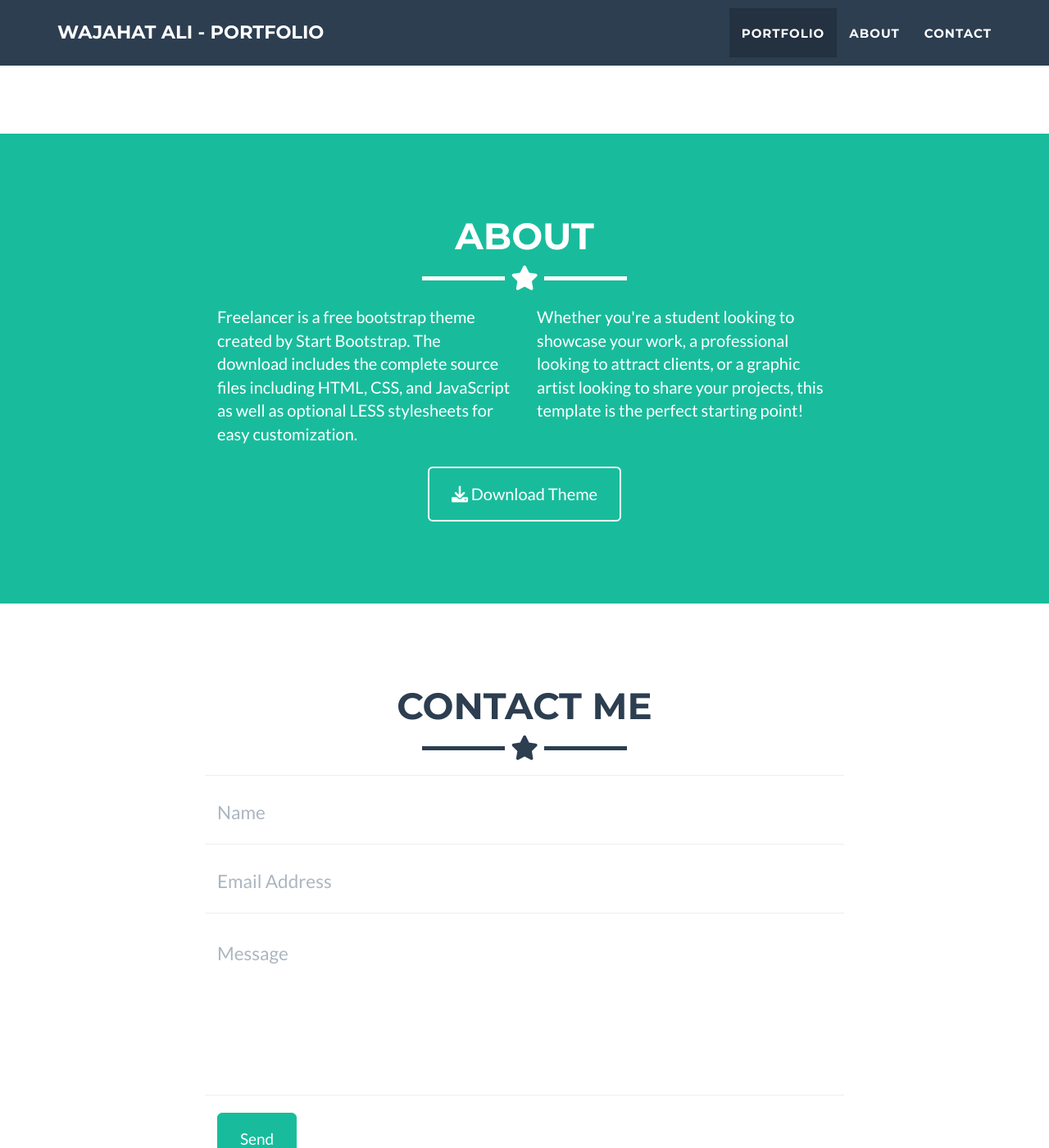
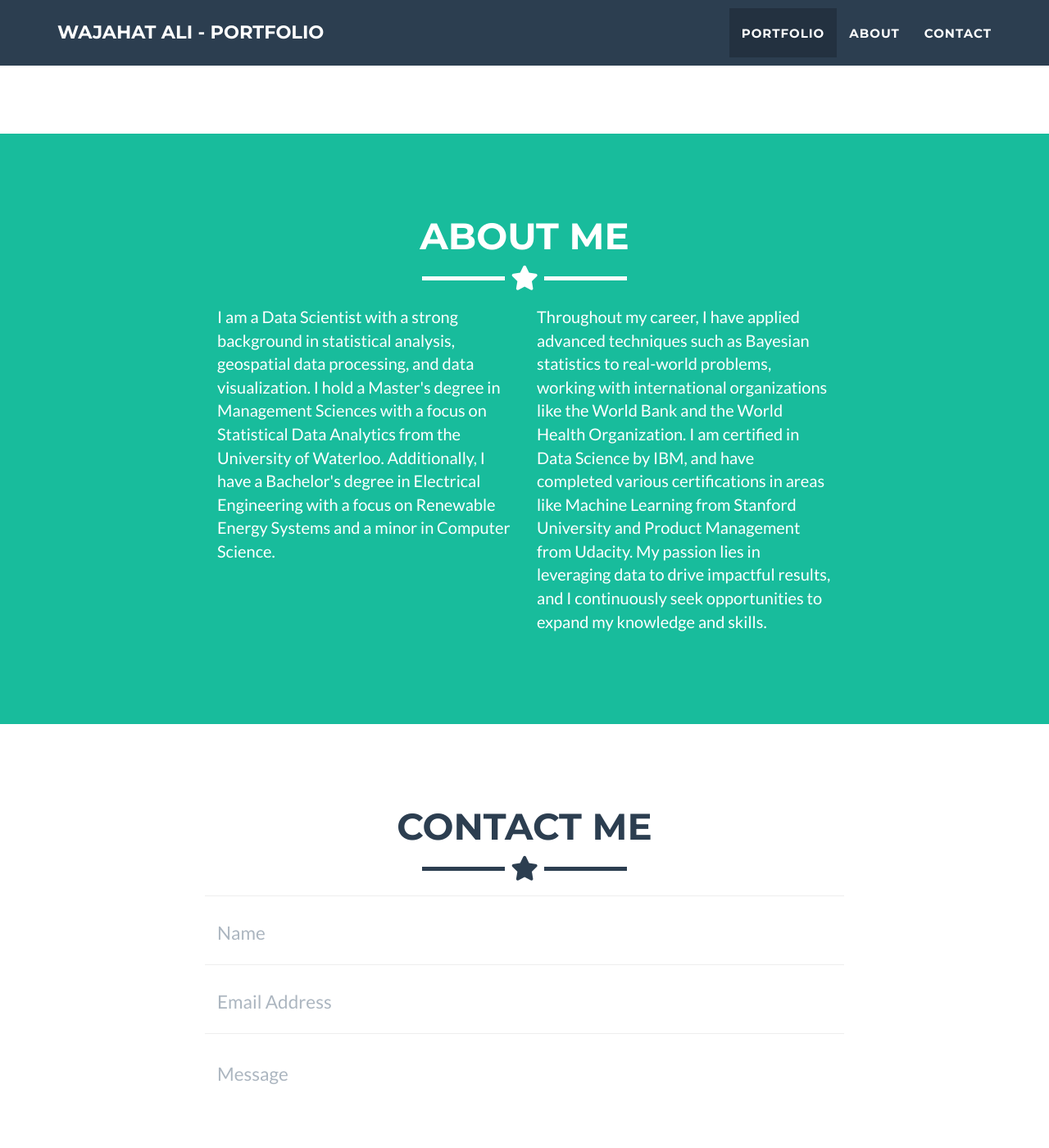
Before and after one commit to wajahat16079/wajahat16079.github.io, a Jekyll site: the page built from index.html, in a window 1280 px wide and 1400 px high, scrolled down 1509 px. Shown: the whole window at 82% size. Built offline with Jekyll 4.4.1, drawn with Linux system fonts in a browser that asks for light colours; some of the changed text lies outside the part shown.

Commit message:
social fixed

```diff
--- a/_config.yml
+++ b/_config.yml
@@ -29,42 +29,26 @@
 # Footer settings
 footer:
   copyright: Wajahat Ali
-  location: Toronto, Canada
+  location: Waterloo, Canada
   social: Connect with me
   credits: 'Freelancer is a free to use, open source Bootstrap theme created by <a href="http://startbootstrap.com">Start Bootstrap</a>.'
 
 social:
-  - title: LinkedIn
+  - title: youtube
+    url: https://www.youtube.com/@Viz_IT
+  - title: github
+    url: http://github.com/wajahat16079
+  - title: linkedin
     url: https://www.linkedin.com/in/swajahatali/
-    icon: fa-linkedin # LinkedIn icon
-
-  - title: GitHub
-    url: https://github.com/wajahat16079
-    icon: fa-github # GitHub icon
-
-  - title: Fiverr
-    url: https://www.fiverr.com/your-fiverr-username # Replace with your actual Fiverr username
-    icon: fa-fiverr # Fiverr icon (Note: This requires a custom icon as Font Awesome doesn't include a Fiverr icon by default)
-
-  - title: Upwork
-    url: https://www.upwork.com/freelancers/~your-upwork-username # Replace with your actual Upwork username
-    icon: fa-upwork # Upwork icon (Note: This requires a custom icon as Font Awesome doesn't include an Upwork icon by default)
-
-  - title: Twitter
-    url: https://twitter.com/your-twitter-handle # Replace with your actual Twitter handle
-    icon: fa-twitter # Twitter icon
-
-  - title: Stack Overflow
-    url: https://stackoverflow.com/users/your-stackoverflow-id # Replace with your actual Stack Overflow ID
-    icon: fa-stack-overflow # Stack Overflow icon
 
 # Postal address
 address:
-  - line: Toronto, Ontario
+  - line: Waterloo, Ontario
   - line: Canada
 
+
 # Credits content
-credits: 'This portfolio is based on the Freelancer theme, customized to showcase the work and skills of Wajahat Ali.'
+credits: 'Freelancer is a free to use, open source Bootstrap theme created by <a href="http://startbootstrap.com">Start Bootstrap</a>.'
 
 # Build settings
 markdown: kramdown
--- a/_includes/about.html
+++ b/_includes/about.html
@@ -3,24 +3,16 @@
   <div class="container">
     <div class="row">
       <div class="col-lg-12 text-center">
-        <h2>About</h2>
+        <h2>About Me</h2>
         <hr class="star-light">
       </div>
     </div>
     <div class="row">
       <div class="col-lg-4 col-lg-offset-2">
-        <p>Freelancer is a free bootstrap theme created by Start Bootstrap. The download includes the complete
-          source files including HTML, CSS, and JavaScript as well as optional LESS stylesheets for easy
-          customization.</p>
+        <p>I am a Data Scientist with a strong background in statistical analysis, geospatial data processing, and data visualization. I hold a Master's degree in Management Sciences with a focus on Statistical Data Analytics from the University of Waterloo. Additionally, I have a Bachelor's degree in Electrical Engineering with a focus on Renewable Energy Systems and a minor in Computer Science.</p>
       </div>
       <div class="col-lg-4">
-        <p>Whether you're a student looking to showcase your work, a professional looking to attract clients, or
-          a graphic artist looking to share your projects, this template is the perfect starting point! </p>
-      </div>
-      <div class="col-lg-8 col-lg-offset-2 text-center">
-        <a href="https://github.com/jeromelachaud/freelancer-theme" class="btn btn-lg btn-outline">
-          <i class="fa fa-download"></i> Download Theme
-        </a>
+        <p>Throughout my career, I have applied advanced techniques such as Bayesian statistics to real-world problems, working with international organizations like the World Bank and the World Health Organization. I am certified in Data Science by IBM, and have completed various certifications in areas like Machine Learning from Stanford University and Product Management from Udacity. My passion lies in leveraging data to drive impactful results, and I continuously seek opportunities to expand my knowledge and skills.</p>
       </div>
     </div>
   </div>
```
Also changed, not shown: 1 other file.
